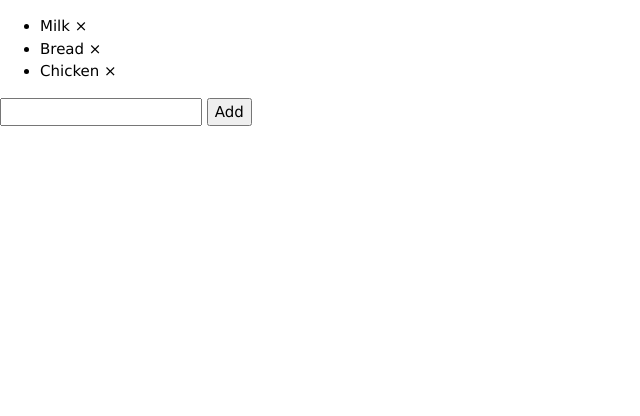
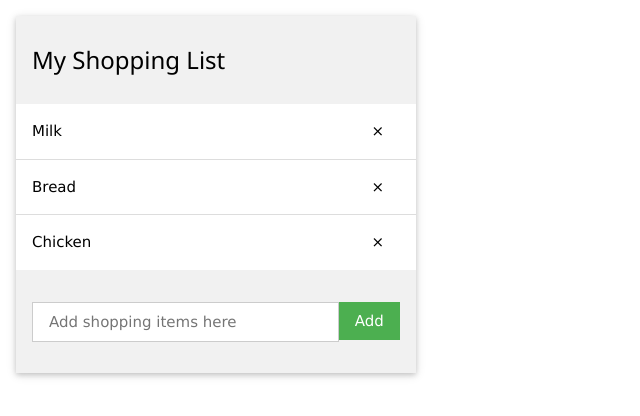
Before and after one commit to kartik2406/AngularJS_shopping_list, a plain HTML site: page list.html in a window 1280 px wide. Shown: the whole page, without its empty margins (0-640 px from the left). Drawn offline with nearby package versions, Linux system fonts and the light colour scheme.

Commit message:
After adding w3 css

```diff
--- a/list.html
+++ b/list.html
@@ -7,16 +7,27 @@
 </head>
 <body>
  <script src="app.js"> </script>
-<div ng-app="myShoppingList" ng-controller="myCtrl">
-    <ul>
-     <li ng-repeat ="product in products "> {{product}}
-       <span ng-click="removeItem($index)"> &times; </span>
+<div ng-app="myShoppingList" ng-cloak ng-controller="myCtrl" class="w3-card-2 w3-margin" style="max-width:400px;">
+     <header class="w3-container w3-light-grey w3-padding-16">
+    <h3>My Shopping List</h3>
+  </header>
+    <ul class="w3-ul">
+     <li ng-repeat ="product in products " class="w3-padding-16"> {{product}}
+       <span ng-click="removeItem($index)" class="w3-right w3-margin-right"> &times; </span>
         </li>
 
     </ul>
-    <input type="text" ng-model="addMe"/>
-    <button ng-click="addItem()">Add</button>
-    <p>{{errorText}}</p>
+    <div class="w3-container w3-light-grey w3-padding-16">
+    <div class="w3-row w3-margin-top">
+      <div class="w3-col s10">
+        <input placeholder="Add shopping items here" ng-model="addMe" class="w3-input w3-border w3-padding">
+      </div>
+      <div class="w3-col s2">
+        <button ng-click="addItem()" class="w3-btn w3-padding w3-green">Add</button>
+      </div>
+    </div>
+    <p class="w3-padding-left w3-text-red">{{errorText}}</p>
+  </div>
 </div>
 
     </body>
```
